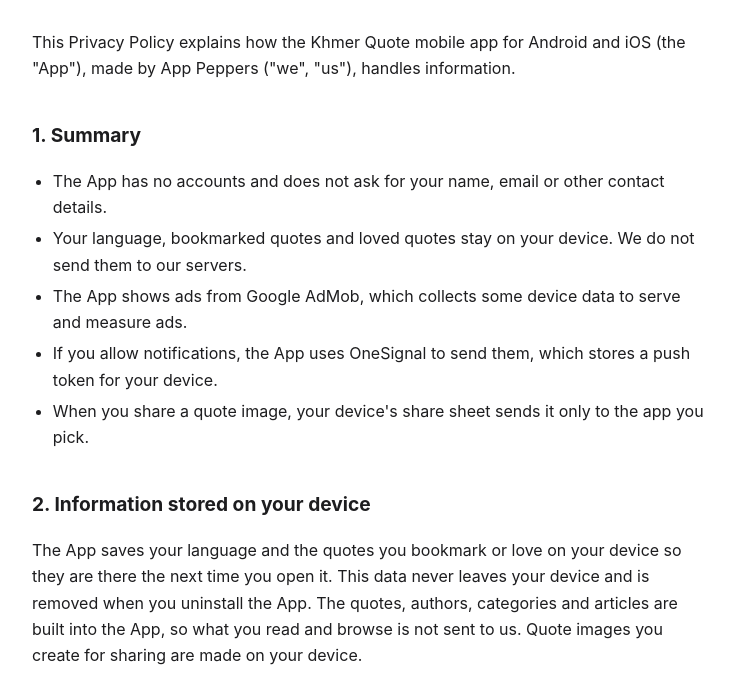
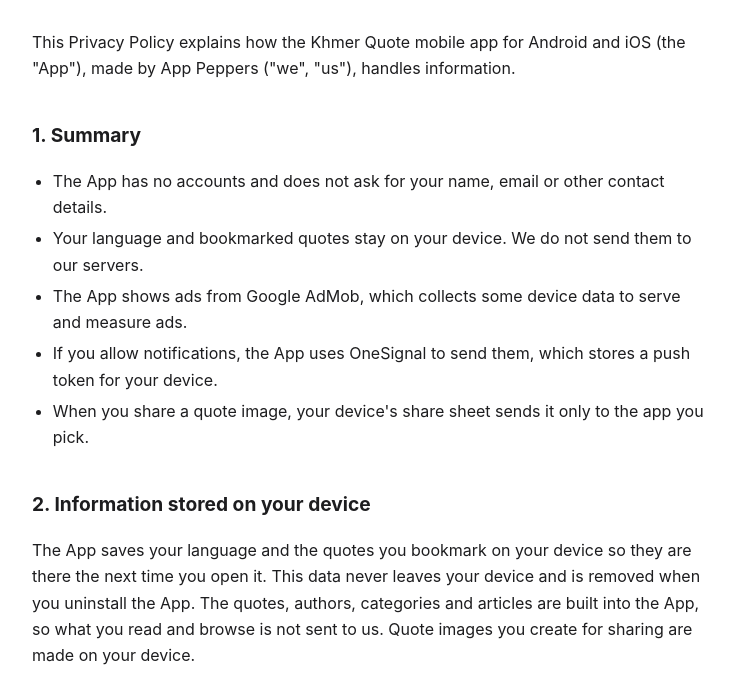
Before and after one commit to apppeppers/pages, a plain HTML site: page khmer-quote/privacy.html in a window 1280 px wide. Shown: the part 120-800 px from the top of the page, without its empty margins (268-1002 px from the left). Drawn offline with Linux system fonts and the light colour scheme.

Commit message:
Khmer Quote privacy: drop loved quotes, the app no longer has them
Co-Authored-By: Claude Opus 5.5 <noreply@anthropic.com>

```diff
--- a/khmer-quote/privacy.html
+++ b/khmer-quote/privacy.html
@@ -16,14 +16,14 @@
   <h2>1. Summary</h2>
   <ul>
     <li>The App has no accounts and does not ask for your name, email or other contact details.</li>
-    <li>Your language, bookmarked quotes and loved quotes stay on your device. We do not send them to our servers.</li>
+    <li>Your language and bookmarked quotes stay on your device. We do not send them to our servers.</li>
     <li>The App shows ads from Google AdMob, which collects some device data to serve and measure ads.</li>
     <li>If you allow notifications, the App uses OneSignal to send them, which stores a push token for your device.</li>
     <li>When you share a quote image, your device's share sheet sends it only to the app you pick.</li>
   </ul>
 
   <h2>2. Information stored on your device</h2>
-  <p>The App saves your language and the quotes you bookmark or love on your device so they are there the next time you open it. This data never leaves your device and is removed when you uninstall the App. The quotes, authors, categories and articles are built into the App, so what you read and browse is not sent to us. Quote images you create for sharing are made on your device.</p>
+  <p>The App saves your language and the quotes you bookmark on your device so they are there the next time you open it. This data never leaves your device and is removed when you uninstall the App. The quotes, authors, categories and articles are built into the App, so what you read and browse is not sent to us. Quote images you create for sharing are made on your device.</p>
 
   <h2>3. Advertising (Google AdMob)</h2>
   <p>The App uses Google AdMob to show ads. AdMob may collect and use information such as:</p>
```
